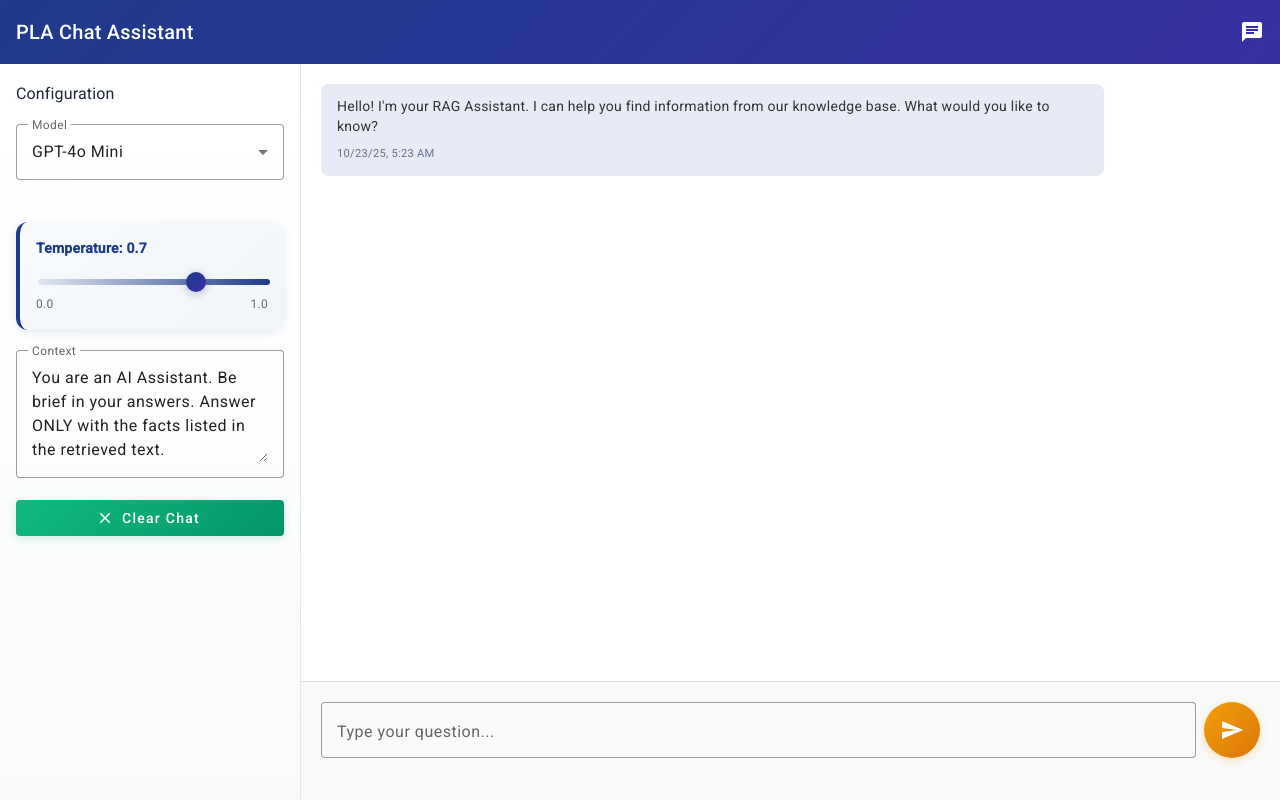
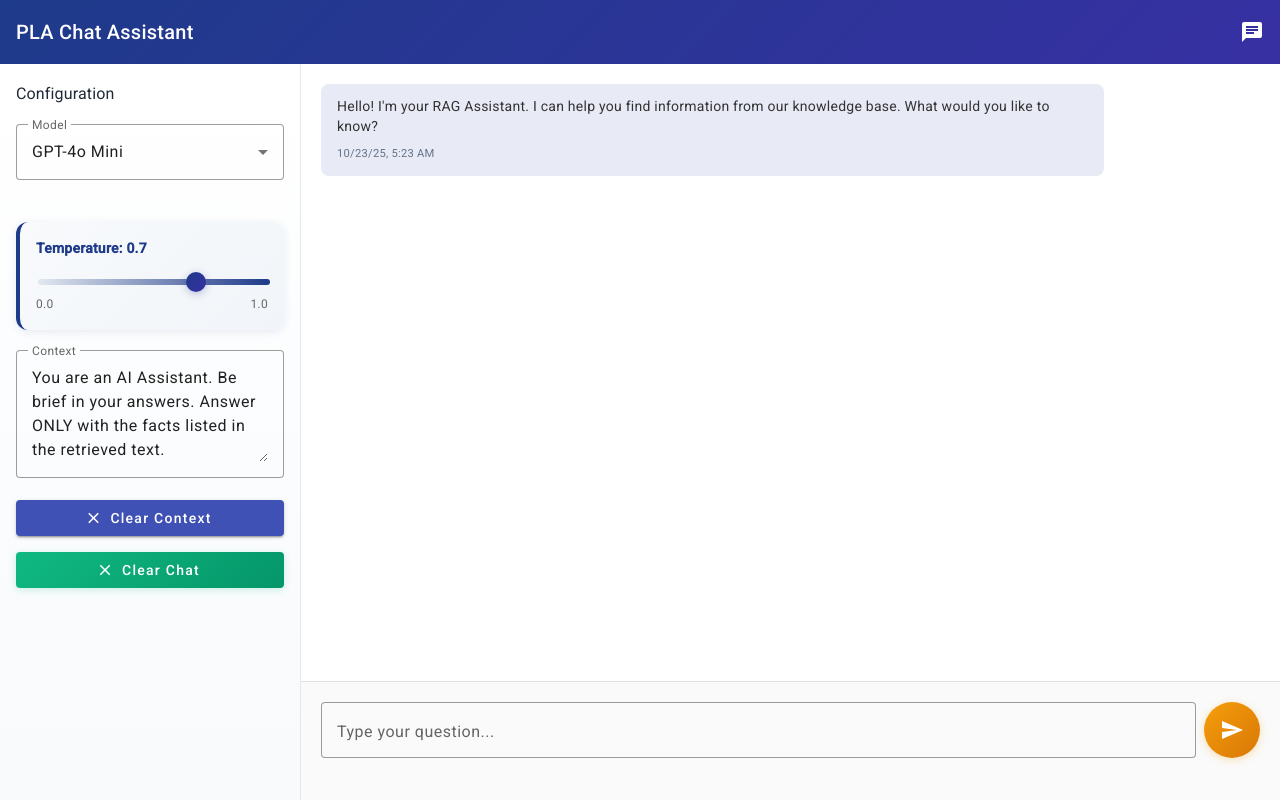
Before and after one commit to DanielRamirez421/RAG, an Angular app in the folder rag-frontend/: page / in a window 1280 px wide. Built offline with nearby package versions, Linux system fonts and the light colour scheme.

Commit message:
feat: add clear context functionality and improve button layout in chat interface

```diff
--- a/rag-frontend/src/app/app.component.html
+++ b/rag-frontend/src/app/app.component.html
@@ -51,10 +51,17 @@
           </textarea>
         </mat-form-field>
 
-        <button mat-raised-button color="accent" (click)="clearChat()">
-          <mat-icon>clear</mat-icon>
-          Clear Chat
-        </button>
+        <div class="paramters-actions">
+          <button mat-raised-button color="primary" (click)="clearContext()">
+            <mat-icon>clear context</mat-icon>
+            Clear Context
+          </button>
+
+          <button mat-raised-button color="accent" (click)="clearChat()">
+            <mat-icon>clear</mat-icon>
+            Clear Chat
+          </button>
+        </div>
       </div>
     </div>
 
--- a/rag-frontend/src/app/app.component.ts
+++ b/rag-frontend/src/app/app.component.ts
@@ -129,4 +129,8 @@ export class AppComponent implements OnInit {
     this.messages = [];
     this.ngOnInit(); // Add welcome message again
   }
+
+  clearContext() {
+    this.parameters.context = "";
+  }
 }
--- a/rag-frontend/src/styles.scss
+++ b/rag-frontend/src/styles.scss
@@ -185,7 +185,13 @@ body {
 }
 
 .parameters-section button {
-  width: 100%;
+}
+
+.paramters-actions {
+  display: flex;
+  flex-direction: column;
+  justify-content: center;
+  gap: 1rem;
 }
 
 .send-button {
```
